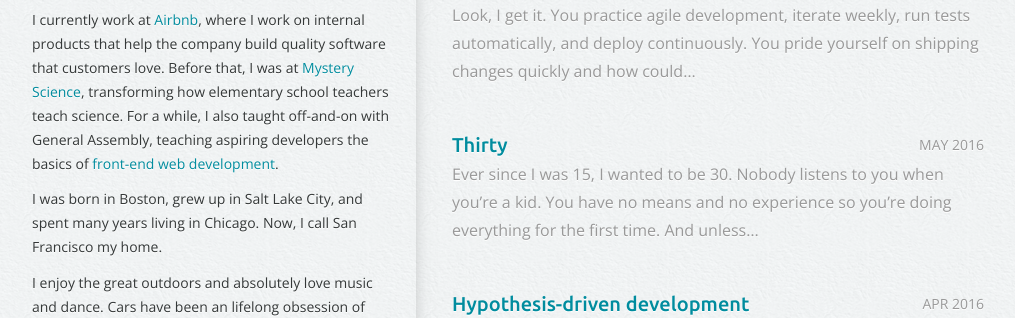
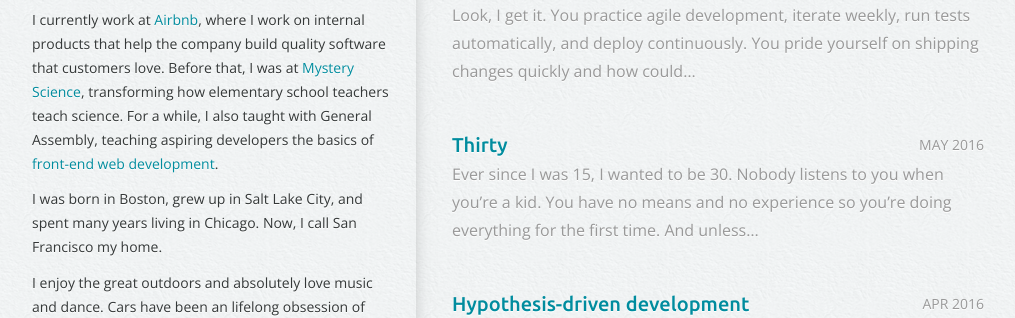
Before and after one commit to avand/avand.github.com, a Jekyll site: the page built from index.html, in a window 1280 px wide. Shown: the part 450-768 px from the top of the page, without its empty margins (132-1147 px from the left). Built offline with Jekyll 4.4.1, drawn with Linux system fonts in a browser that asks for light colours.

Commit message:
Removing words from bio

```diff
--- a/_includes/_bio.html
+++ b/_includes/_bio.html
@@ -1,7 +1,7 @@
 <p class="bio">
   I am a full-stack software engineer, product designer, and teacher. I’ve been working on the web for <a href="/resume">over a decade</a> and am passionate about building great products.<br><br>
 
-  I currently work at <a href="https://www.airbnb.com" target="_blank">Airbnb</a>, where I work on internal products that help the company build quality software that customers love. Before that, I was at <a href="http://mysteryscience.com" target="_blank">Mystery Science</a>, transforming how elementary school teachers teach science. For a while, I also taught off-and-on with General Assembly, teaching aspiring developers the basics of <a href="http://fewd.avandamiri.com/">front-end web development</a>.<br><br>
+  I currently work at <a href="https://www.airbnb.com" target="_blank">Airbnb</a>, where I work on internal products that help the company build quality software that customers love. Before that, I was at <a href="http://mysteryscience.com" target="_blank">Mystery Science</a>, transforming how elementary school teachers teach science. For a while, I also taught with General Assembly, teaching aspiring developers the basics of <a href="http://fewd.avandamiri.com/">front-end web development</a>.<br><br>
 
   I was born in Boston, grew up in Salt Lake City, and spent many years living in Chicago. Now, I call San Francisco my home.<br><br>
 
```
